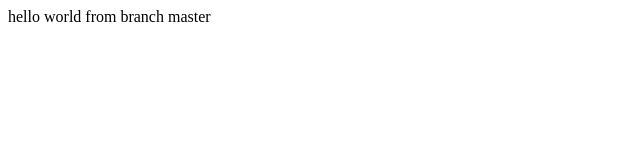
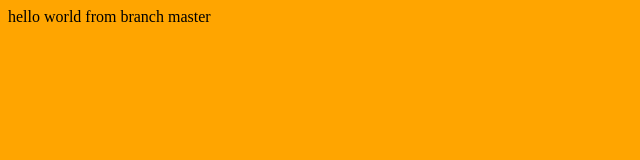
Before and after one commit to mehrzadjahani/test, a plain HTML site: page index.html in a window 1280 px wide. Shown: the whole page, without its empty margins (0-640 px from the left). Drawn offline with Linux system fonts and the light colour scheme.

Commit message:
change backgroung to orange

```diff
--- a/index.css
+++ b/index.css
@@ -1,3 +1,3 @@
 * {
-	background-color:white
+	background-color:orange
 }
```
